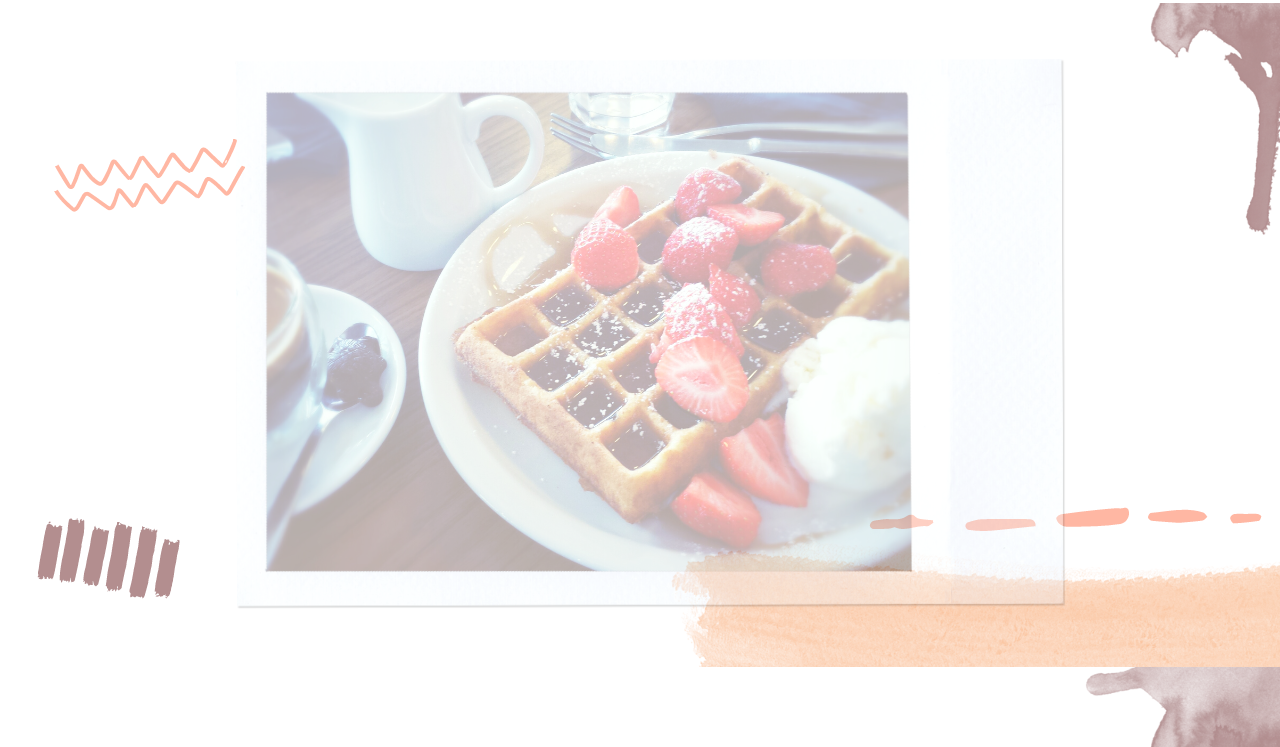
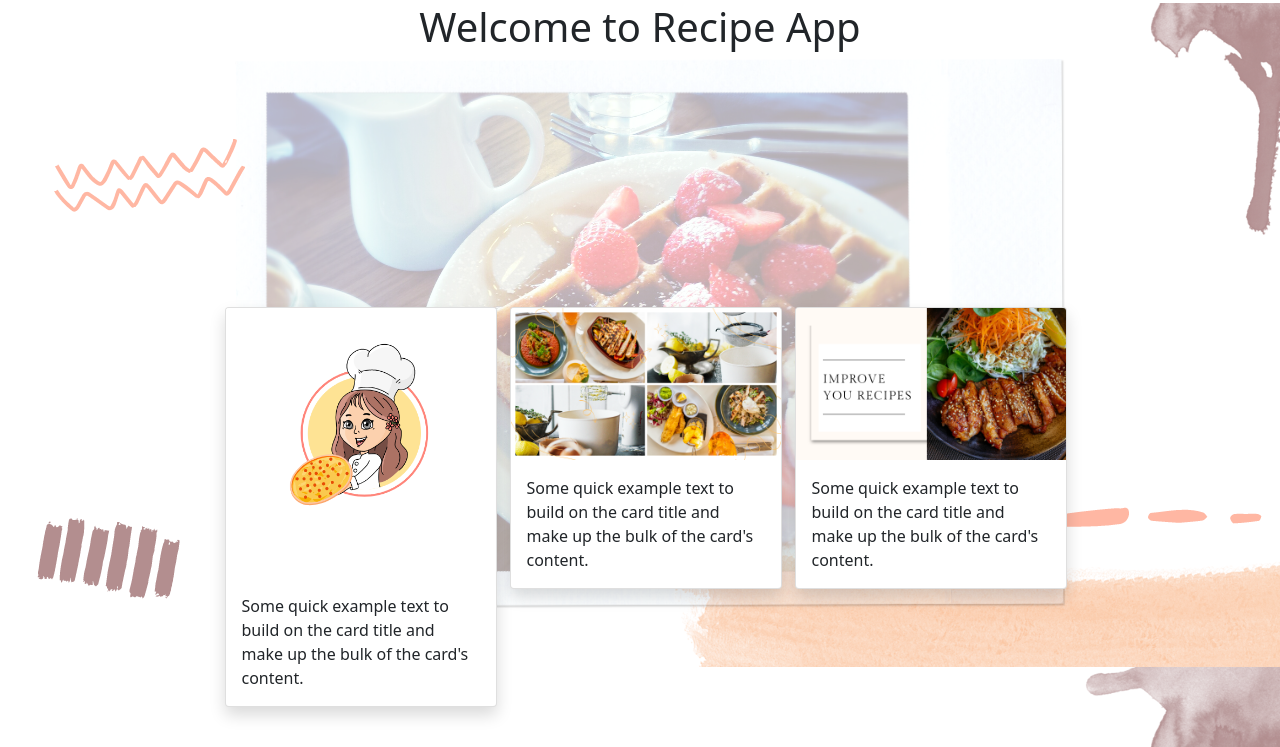
Before and after one commit to Aliona83/project4--test, a Django app: page / in a window 1280 px wide. Shown: the part 53-800 px from the top of the page. Run offline with Django 3.2, Linux system fonts and the light colour scheme.

Commit message:
Add cards with image and text

```diff
--- a/static/css/style.css
+++ b/static/css/style.css
@@ -1,3 +1,10 @@
 body {
     background-image: url('/static/images/Yellow\ Indian\ Food\ Mutton\ Biryani\ YouTube\ Thumbnail.png');
 }
+.container{
+    margin-top: 20%;
+
+}
+.card-shadow {
+    background-color: bisque;
+}
--- a/templates/base.html
+++ b/templates/base.html
@@ -1,6 +1,6 @@
 
 <!DOCTYPE html>
-<html lang="en">
+<html class="h-100">
 <head>
     <meta charset="UTF-8">
     <meta http-equiv="X-UA-Compatible" content="IE=edge">
@@ -50,6 +50,13 @@
             </div>
         </div>
     </nav>
+    <main class="flex-shrink-0 main-bg">
+
+        {% block content %}
+
+        <!-- Content Goes here -->
+        {% endblock content %}
+    </main>
 
 </body>
 </html>
--- a/templates/home.html
+++ b/templates/home.html
@@ -1 +1,34 @@
 {% extends "base.html" %}
+
+{% block content %}
+<h1 class="text-center">Welcome to Recipe App</h1>
+
+    <div class="container">
+        <div class="row justify-content-center">
+          <div class="col-md-3">
+            <div class="card shadow" style="width: 17rem;">
+            <img src="/static/images/card1.png" class="card-img-top" alt="...">
+            <div class="card-body">
+              <p class="card-text">Some quick example text to build on the card title and make up the bulk of the card's content.</p>
+            </div>
+           </div>
+         </div>
+         <div class="col-md-3">
+            <div class="card shadow" style="width: 17rem;">
+              <img src="/static/images/card2.png" class="card-img-top" alt="...">
+              <div class="card-body">
+                <p class="card-text">Some quick example text to build on the card title and make up the bulk of the card's content.</p>
+              </div>
+            </div>
+        </div>
+            <div class="col-md-3">
+              <div class="card shadow" style="width: 17rem;">
+                <img src="/static/images/card3.png" class="card-img-top" alt="...">
+                <div class="card-body">
+                  <p class="card-text">Some quick example text to build on the card title and make up the bulk of the card's content.</p>
+                </div>
+              </div>
+            </div>
+
+    </div>
+{% endblock content%}
```
Also changed, not shown: media/Yellow Indian Food Mutton Biryani YouTube Thumbnail.png (deleted), media/card1.png (added), static/images/card1.png (added), static/images/card2.png (added), static/images/card3.png (added).
